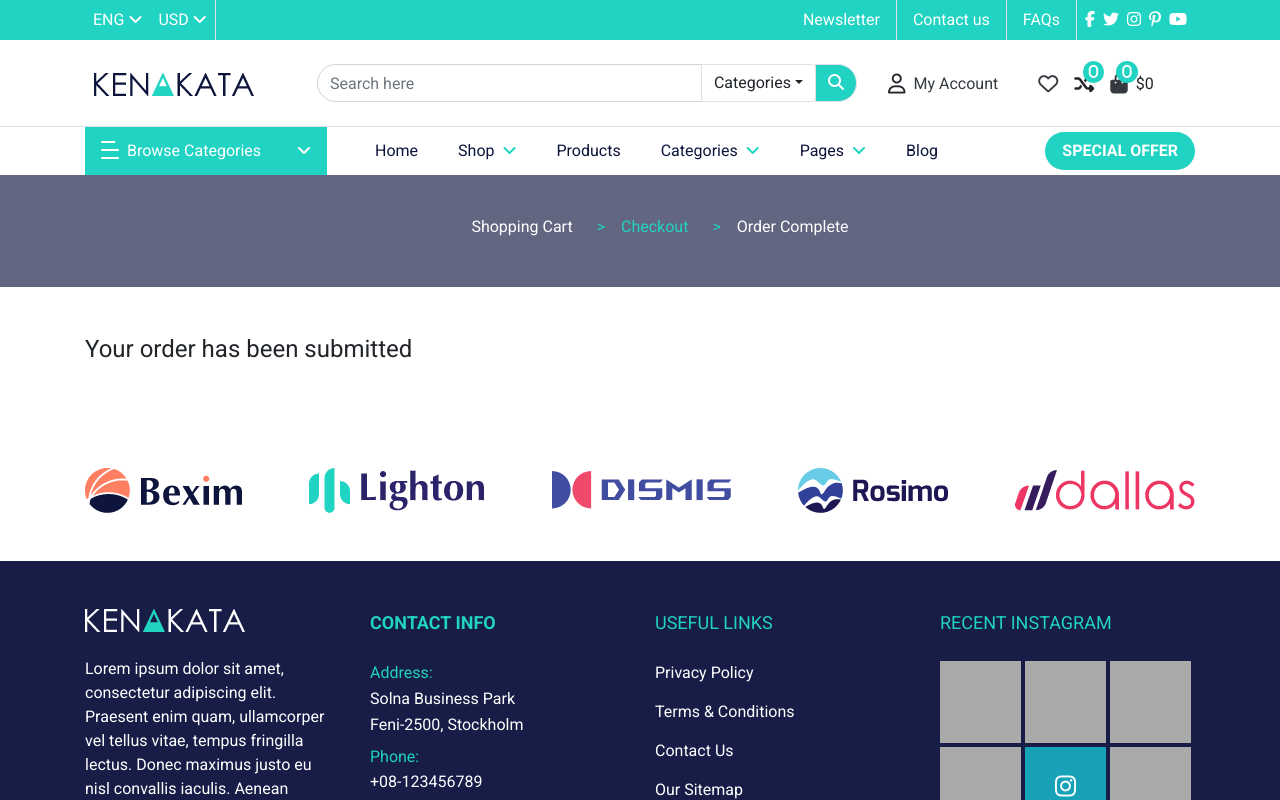
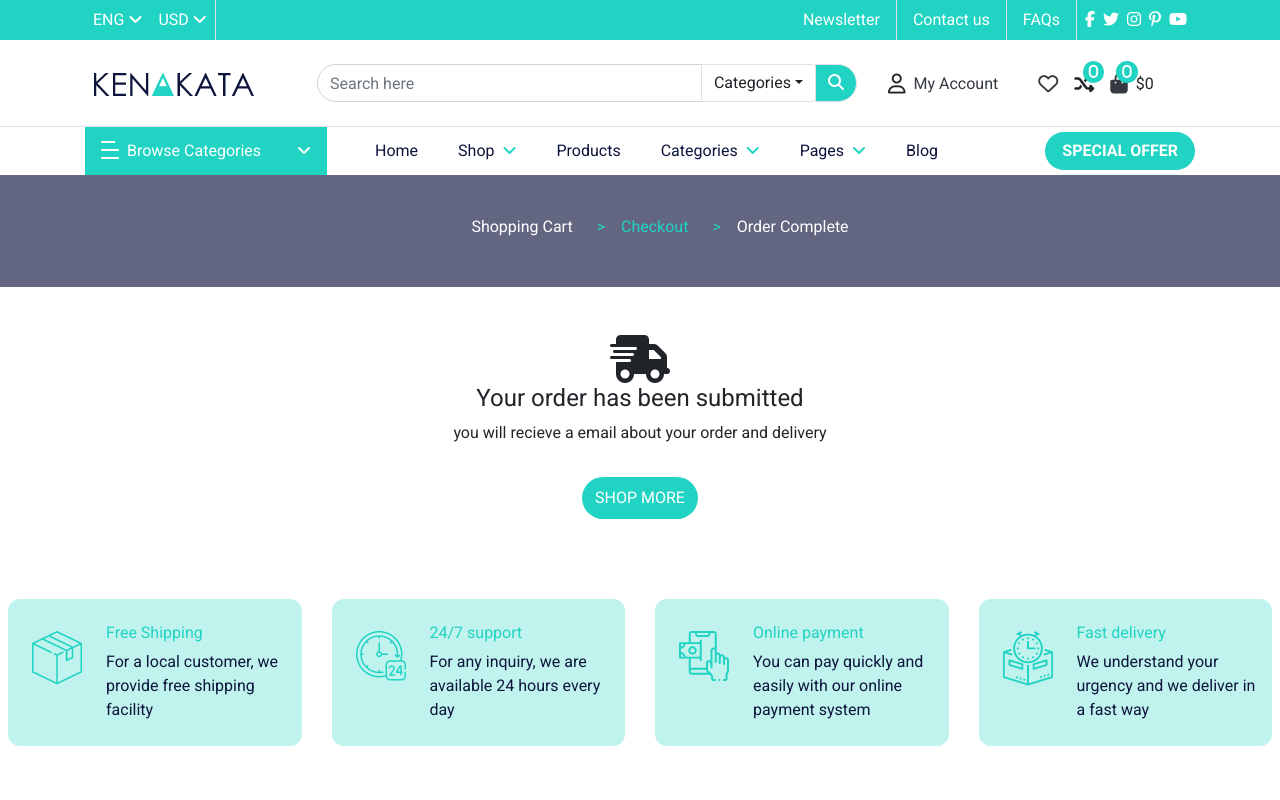
Before and after one commit to Joacim10/eShop, a Vue app: page /checkout/checkoutOrderOk in a window 1280 px wide. Shown: the top 800 px of the page. Built offline with nearby package versions, Linux system fonts and the light colour scheme; no server answers.

Commit message:
lagt till orderok och lite router children

```diff
--- a/src/components/Checkout/CheckoutOrder.vue
+++ b/src/components/Checkout/CheckoutOrder.vue
@@ -1,14 +1,5 @@
 <template>
   <div>
-    <!-- <div class="card">
-
-      <div class="card-header bgDarkBlue text-center theme f-24 py-1">
-        <span class="text-uppercase f24">Your order</span>
-    </div>-->
-
-    <!-- <div class="card-body"> -->
-
-    <!-- Products -->
 
     <!-- Product item -->
     <!-- om det finns produketr i shoppingcart visas de här -->
@@ -29,11 +20,7 @@
       <p>No item in shoppincart</p>
     </div>
 
-    <!-- Product item -->
-    <!-- <div class="d-flex justify-content-between border-bottom mt-3">
-      <p class>Women smart high heel shoe</p>
-      <p class="theme">$380</p>
-    </div> -->
+
 
     <!-- Subtotal -->
     <div class="d-flex justify-content-between border-bottom mt-3">
@@ -96,7 +83,7 @@
     <div class="theme my-hr"></div>
 
     <div>
-      <!-- Payment -->
+      <!--   Payment                          -->
       <div class="border-bottom mt-3 pb-3">
         <div>
           <div class="d-flex">
@@ -104,6 +91,11 @@
               <input
                 type="radio"
                 aria-label="Radio button for following text input"
+                value="Direct bank transfer"
+                 v-model="paymentType"
+
+
+
               />
             </span>
             <span class="ml-2">Direct bank transfer</span>
@@ -118,6 +110,9 @@
               <input
                 type="radio"
                 aria-label="Radio button for following text input"
+                value="Check Payment"
+                 v-model="paymentType"
+
               />
             </span>
             <span class="ml-2">Check Payment</span>
@@ -132,6 +127,9 @@
               <input
                 type="radio"
                 aria-label="Radio button for following text input"
+                value="Cash on delivery"
+                 v-model="paymentType"
+
               />
             </span>
             <span class="ml-2">Cash on delivery</span>
@@ -146,6 +144,9 @@
               <input
                 type="radio"
                 aria-label="Radio button for following text input"
+                value="Paypal"
+                 v-model="paymentType"
+
               />
             </span>
             <span class="ml-2">Paypal</span>
@@ -159,7 +160,10 @@
             <br />
           </div>
         </div>
+        <!-- <p> {{paymentType}} </p> -->
       </div>
+      <!-- payment end -->
+
       <div class="border-bottom mt-3 pb-3">
         <p>
           Your personal data will be used to process your order, support your
@@ -209,6 +213,7 @@ export default {
   name: "CheckoutOrder",
   data() {
     return {
+      paymentType:"Direct bank transfer",
       acceptTerms: false,
       submitted: false,
       message: "",
--- a/src/components/Checkout/CheckoutOrderOk.vue
+++ b/src/components/Checkout/CheckoutOrderOk.vue
@@ -1,16 +1,35 @@
 <template>
-  <div class="container pt-5">
-    <div class="row">
-      <div class="col">
-        <h4>Your order has been submitted</h4>
+  <div>
+
+
+    <div class="container pt-5">
+      <div class="row justify-content-center align-items-center">
+        <div class="col-6">
+          <div class="text-center">
+            <i class="fas fa-shipping-fast fa-3x"></i>
+            <h4>Your order has been submitted</h4>
+            <p>you will recieve a email about your order and delivery</p>
+          </div>
+        </div>
+      </div>
+      <div class="row justify-content-center align-items-center">
+        <router-link to="/products">
+          <button class="mt-3 py-2 btn btnTheme text-white">SHOP MORE</button>
+        </router-link>
       </div>
     </div>
+    <Box class="m-0 pl-2 pr-2 overflow-hidden" />
   </div>
 </template>
 
 <script>
+import Box from "@/components/Homepage/Box.vue";
+
 export default {
-   name: "CheckoutOrderOk",
+  name: "CheckoutOrderOk",
+  components: {
+    Box,
+  },
 };
 </script>
 
--- a/src/components/Checkout/CheckoutShippingDetails.vue
+++ b/src/components/Checkout/CheckoutShippingDetails.vue
@@ -286,7 +286,7 @@
     <!-- alternativ address för leverans end -->
 
     <!-- test -->
-    <p>form invalid: {{ $v.$invalid }}</p>
+    <!-- <p>form invalid: {{ $v.$invalid }}</p> -->
     <!--  -->
 
     <!--  textbox Notes  -->
```
Also changed, not shown: src/components/Checkout/CheckoutForm.vue (+1 -10 lines), src/views/Checkout.vue (+1 -12 lines).
